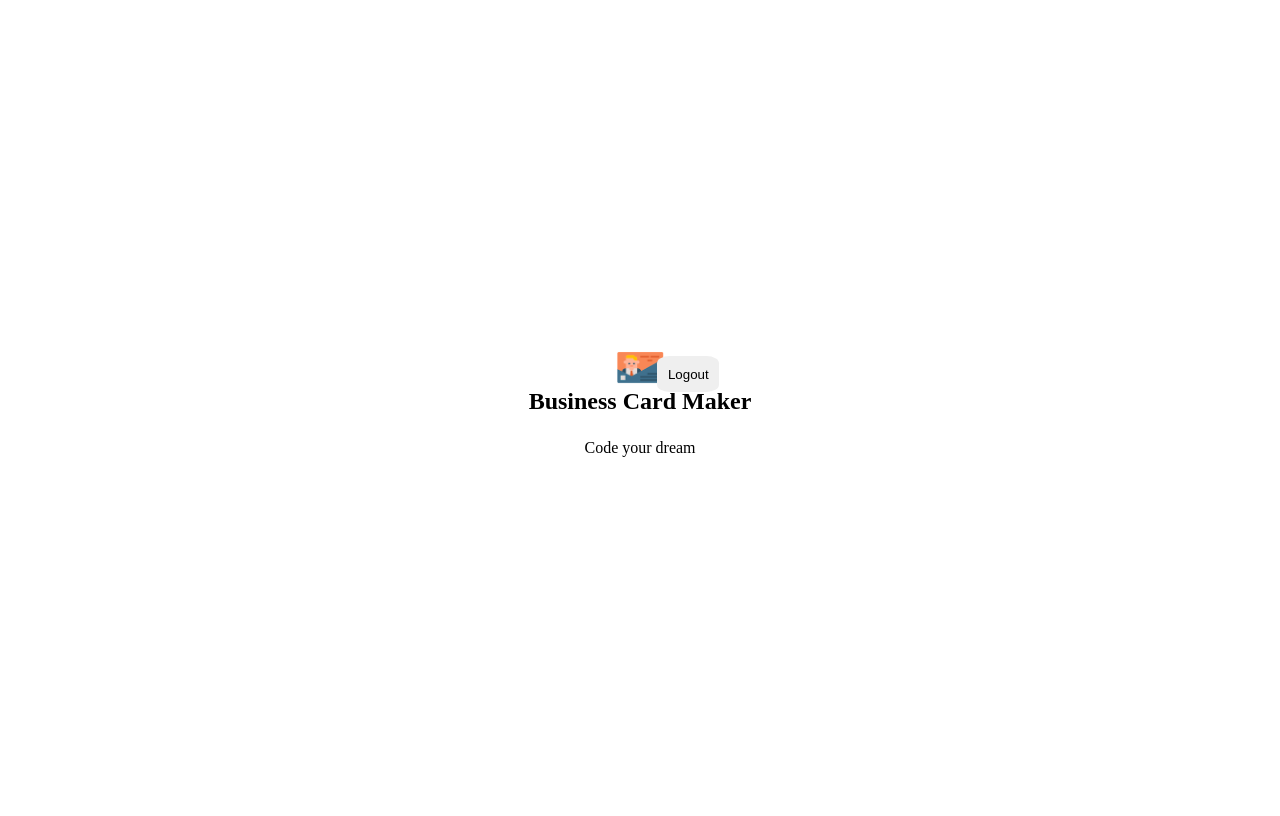
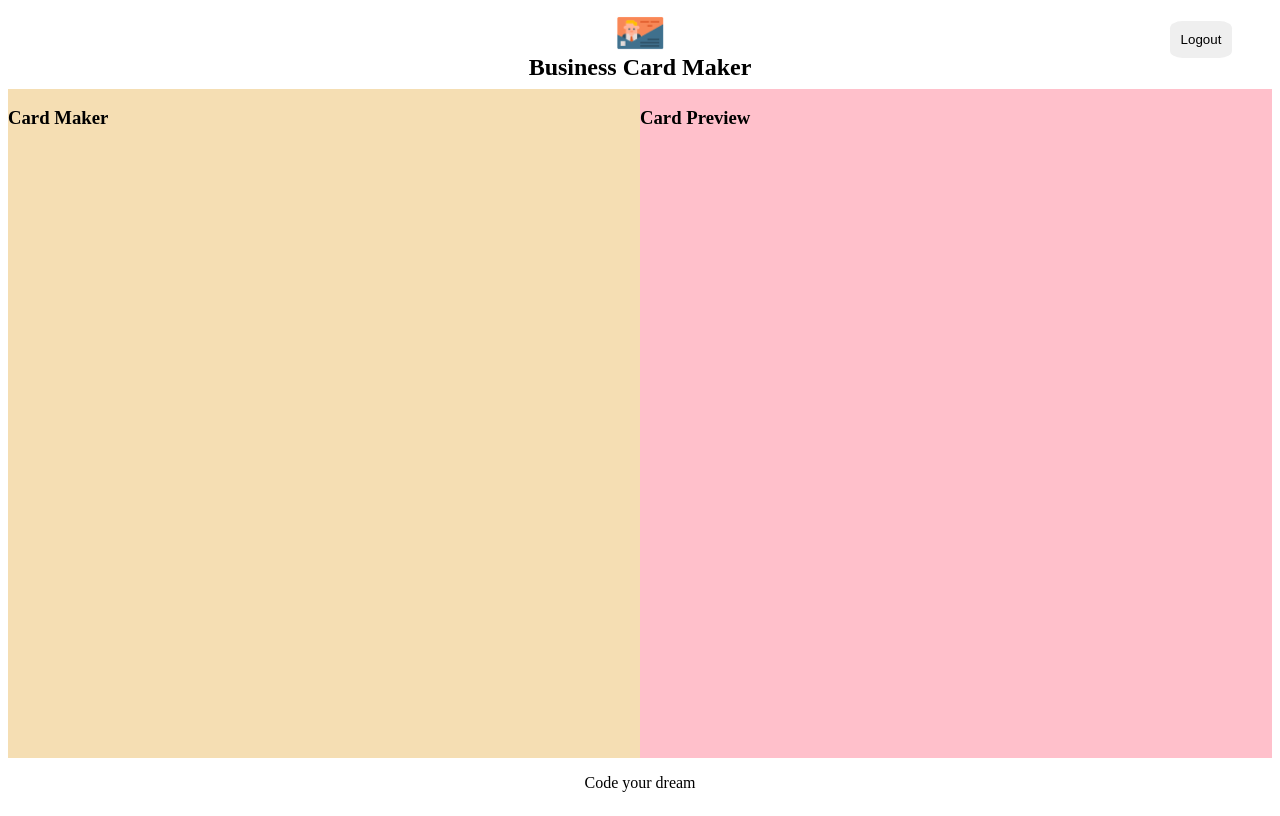
Before and after one commit to Deukhwa/businessCard, a React (Create React App) app: page /maker in a window 1280 px wide. Built offline with nearby package versions, Linux system fonts and the light colour scheme; no server answers; sample sign-in values are in the browser's storage.

Commit message:
add editor and preview layout

```diff
--- /dev/null
+++ b/src/components/editor/editor.jsx
@@ -0,0 +1,10 @@
+import React from 'react'
+import styles from './editor.module.css'
+
+const Editor = () => (
+  <section className={styles.editor}>
+    <h1 className={styles.title}>Card Maker</h1>
+  </section>
+)
+
+export default Editor
--- /dev/null
+++ b/src/components/editor/editor.module.css
@@ -0,0 +1,7 @@
+.editor {
+  flex-basis: 50%;
+  background-color: wheat;
+}
+
+.title {
+}
--- a/src/components/maker/maker.jsx
+++ b/src/components/maker/maker.jsx
@@ -1,7 +1,9 @@
 import React, { useEffect } from 'react'
 import { useLocation, useNavigate } from 'react-router-dom'
+import Editor from '../editor/editor'
 import Footer from '../footer/footer'
 import Header from '../header/header'
+import Preview from '../preview/preview'
 import styles from './maker.module.css'
 
 const Maker = ({ authService }) => {
@@ -21,6 +23,10 @@
   return (
     <section className={styles.maker}>
       <Header onLogout={onLogout} />
+      <div className={styles.container}>
+        <Editor />
+        <Preview />
+      </div>
       <Footer />
     </section>
   )
--- a/src/components/maker/maker.module.css
+++ b/src/components/maker/maker.module.css
@@ -0,0 +1,19 @@
+@value mediaQuery from '../../common/size.css';
+
+.maker {
+  width: 100%;
+  height: 100%;
+  display: flex;
+  flex-direction: column;
+}
+
+.container {
+  flex: 1;
+  display: flex;
+}
+
+@media screen and (max-width: mediaQuery) {
+  .container {
+    flex-direction: column;
+  }
+}
--- /dev/null
+++ b/src/components/preview/preview.jsx
@@ -0,0 +1,10 @@
+import React from 'react'
+import styles from './preview.module.css'
+
+const Preview = (props) => (
+  <section className={styles.preview}>
+    <h1 className={styles.title}>Card Preview</h1>
+  </section>
+)
+
+export default Preview
--- /dev/null
+++ b/src/components/preview/preview.module.css
@@ -0,0 +1,7 @@
+.preview {
+  flex-basis: 50%;
+  background-color: pink;
+}
+
+.title {
+}
```
